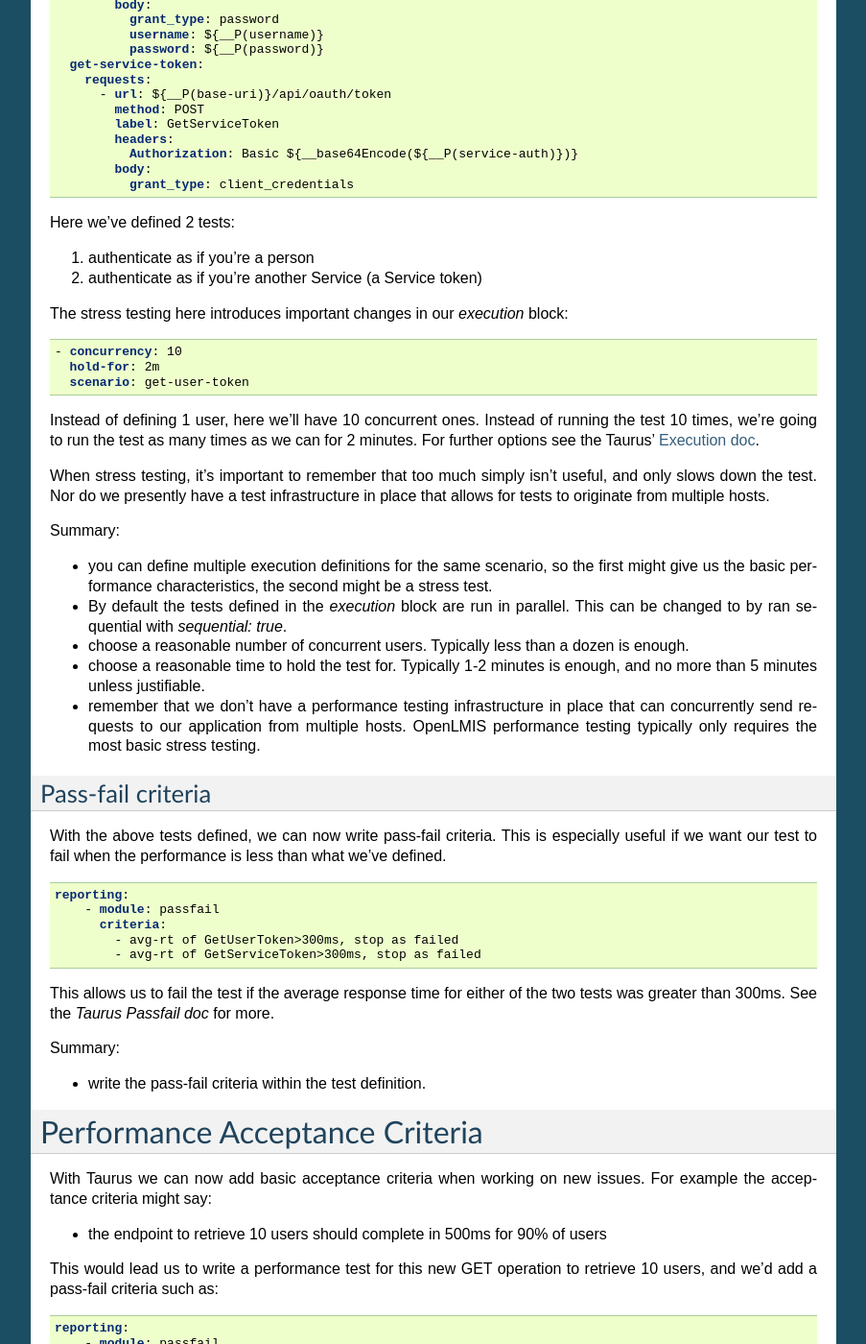
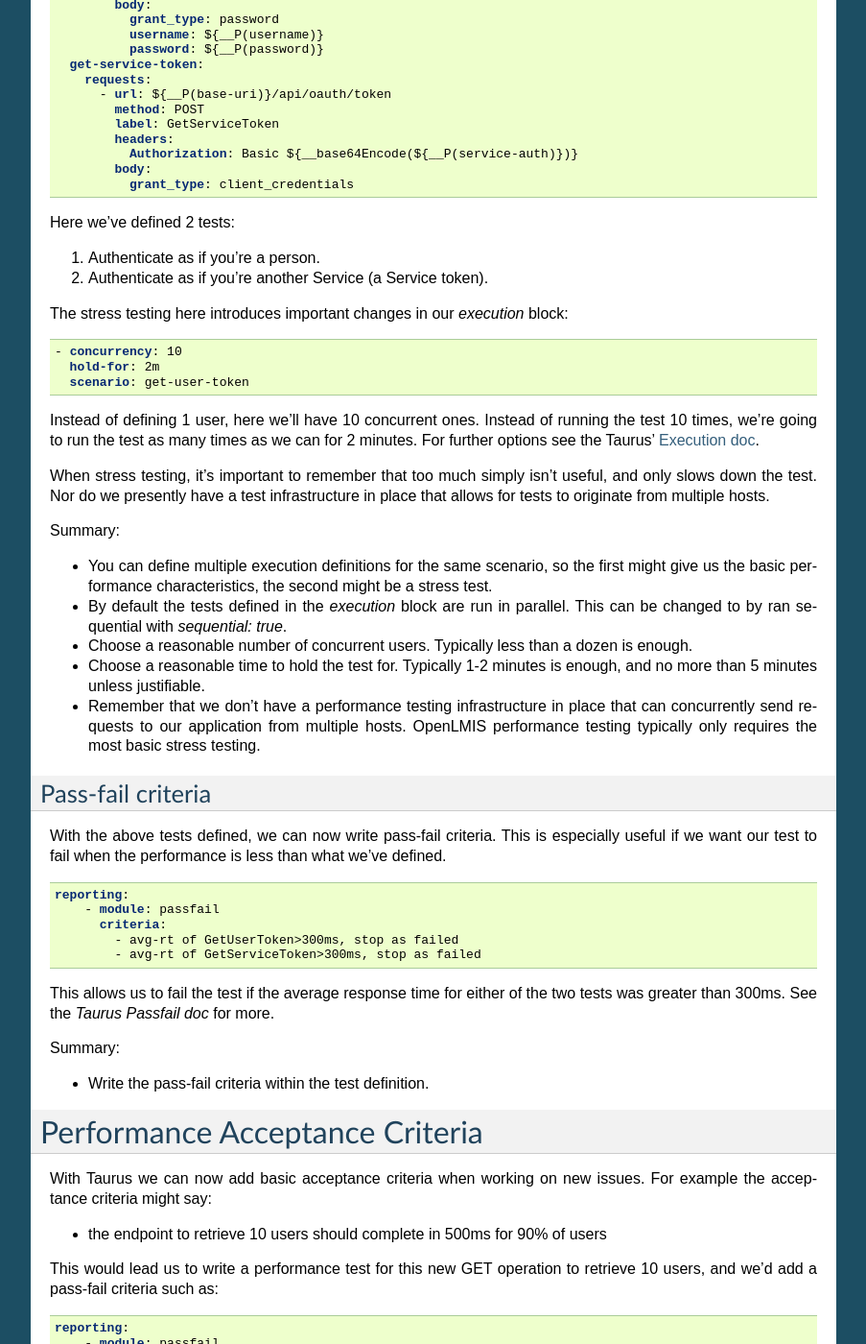
Before and after one commit to OpenLMIS/openlmis-ref-distro, a Sphinx documentation site: the page built from docs/source/conventions/performance.rst, in a window 1280 px wide and 1400 px high, scrolled down 4020 px. Shown: the whole window at 96% size, without its empty margins (198-1101 px from the left). Built offline with Sphinx 7.4.7, drawn with Linux system fonts in a browser that asks for light colours; pages that are not in the unit, such as notebooks, are missing from menus; some of the changed text lies outside the part shown.

Commit message:
OLMIS-2812, improve grammar

```diff
--- a/docs/source/conventions/performance.rst
+++ b/docs/source/conventions/performance.rst
@@ -63,8 +63,8 @@ server*.
 The reports are presented using `Performance Plugin`_.  When looking at this
 report you'll see:
 
-* a graph that shows all of the endpoints (requests) over time
-* a report for a build which includes an average over time, as well as a table
+* A graph that shows all of the endpoints (requests) over time.
+* A report for a build which includes an average over time, as well as a table
   showing KPIs of each request.
 
 A simple Scenario (with authentication)
@@ -121,12 +121,12 @@ Next notice that we have two scenarios defined:
 
 Summary:
 
-* first test the most basic of environments:  1 user, enough times to get an
-  average
-* re-use the scenario to obtain an access_token using `include-scenario`
-* it's generally OK to use demo-data identifiers (the user's UUID) - though it
+* First test the most basic of environments:  1 user, enough times to get an
+  average.
+* Re-use the scenario to obtain an access_token using `include-scenario`.
+* It's generally OK to use demo-data identifiers (the user's UUID) - though it
   couples the test to the demo-data, it will provide consistent results.
-* give each request a clear, semantic `label`.  This will be used later in
+* Give each request a clear, semantic `label`.  This will be used later in
   pass-fail criteria.
 
 Testing collections
@@ -222,7 +222,7 @@ A complex workflow might be:
 
 Summary:
 
-* when creating a new RESTful resource (e.g. PUT or POST), we may need to
+* When creating a new RESTful resource (e.g. PUT or POST), we may need to
   clean-up after ourselves in order to run more than one test.
 * JSR223 blocks allow us to execute basic Groovy (default).  This can be
   especially useful when you need to clean-up a JSON result from a previous
@@ -275,8 +275,8 @@ used repeatedly in all our previous examples.  Lets stress test it.
 
 Here we've defined 2 tests:
 
-#. authenticate as if you're a person
-#. authenticate as if you're another Service (a Service token)
+#. Authenticate as if you're a person.
+#. Authenticate as if you're another Service (a Service token).
 
 The stress testing here introduces important changes in our `execution` block:
 
@@ -297,16 +297,16 @@ hosts.
 
 Summary:
 
-- you can define multiple execution definitions for the same scenario, so the
+- You can define multiple execution definitions for the same scenario, so the
   first might give us the basic performance characteristics, the second might
   be a stress test.
 - By default the tests defined in the `execution` block are run in parallel.
   This can be changed to by ran sequential with `sequential: true`.
-- choose a reasonable number of concurrent users.  Typically less than a dozen
+- Choose a reasonable number of concurrent users.  Typically less than a dozen
   is enough.
-- choose a reasonable time to hold the test for.  Typically 1-2 minutes is
+- Choose a reasonable time to hold the test for.  Typically 1-2 minutes is
   enough, and no more than 5 minutes unless justifiable.
-- remember that we don't have a performance testing infrastructure in place
+- Remember that we don't have a performance testing infrastructure in place
   that can concurrently send requests to our application from multiple hosts.
   OpenLMIS performance testing typically only requires the most basic stress
   testing.
@@ -331,7 +331,7 @@ two tests was greater than 300ms.  See the `Taurus Passfail doc` for more.
 
 Summary:
 
-* write the pass-fail criteria within the test definition.
+* Write the pass-fail criteria within the test definition.
 
 ================================
 Performance Acceptance Criteria
@@ -354,21 +354,21 @@ retrieve 10 users, and we'd add a pass-fail criteria such as:
 
 Read the `Taurus Passfail doc`_ for more.
 
-============
-Coming next
-============
+================
+Next Steps (WIP)
+================
 
 We've covered basic performance testing, stress testing, and pass-fail criteria.
 Next we'll be adding:
 
-* loading performance-oriented data sets (e.g. what happens to these requests
-  when there are 10,000 products)
+* Loading performance-oriented data sets (e.g. what happens to these requests
+  when there are 10,000 products).
 
-* using Selenium to mimic browser interactions, to give us:
-  * how many http requests does a page incur.
-  * network payload size
+* Using Selenium to mimic browser interactions, to give us:
+  * How many http requests does a page incur.
+  * Network payload size.
 
-* failing deployments based on performance results
+* Failing deployments based on performance results.
 
 
 .. _Taurus: http://gettaurus.org/
```
